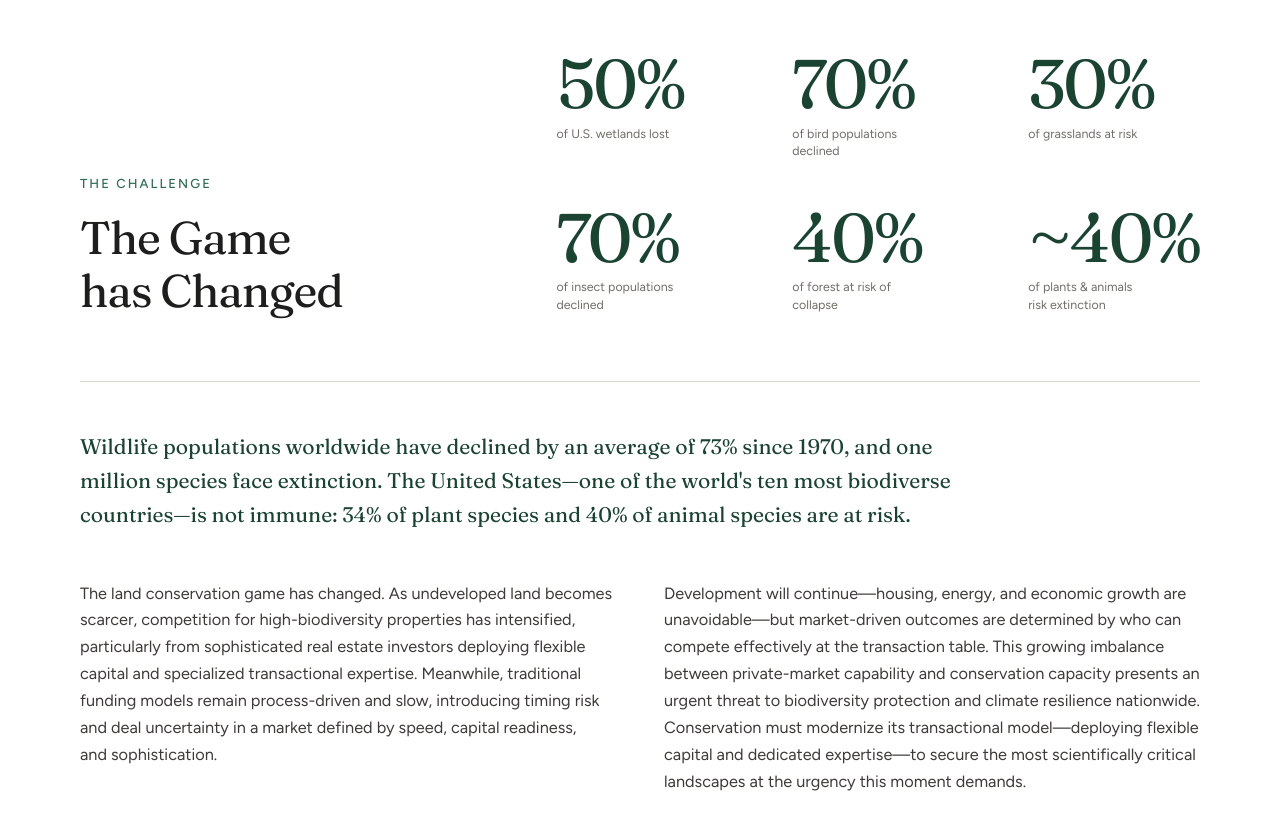
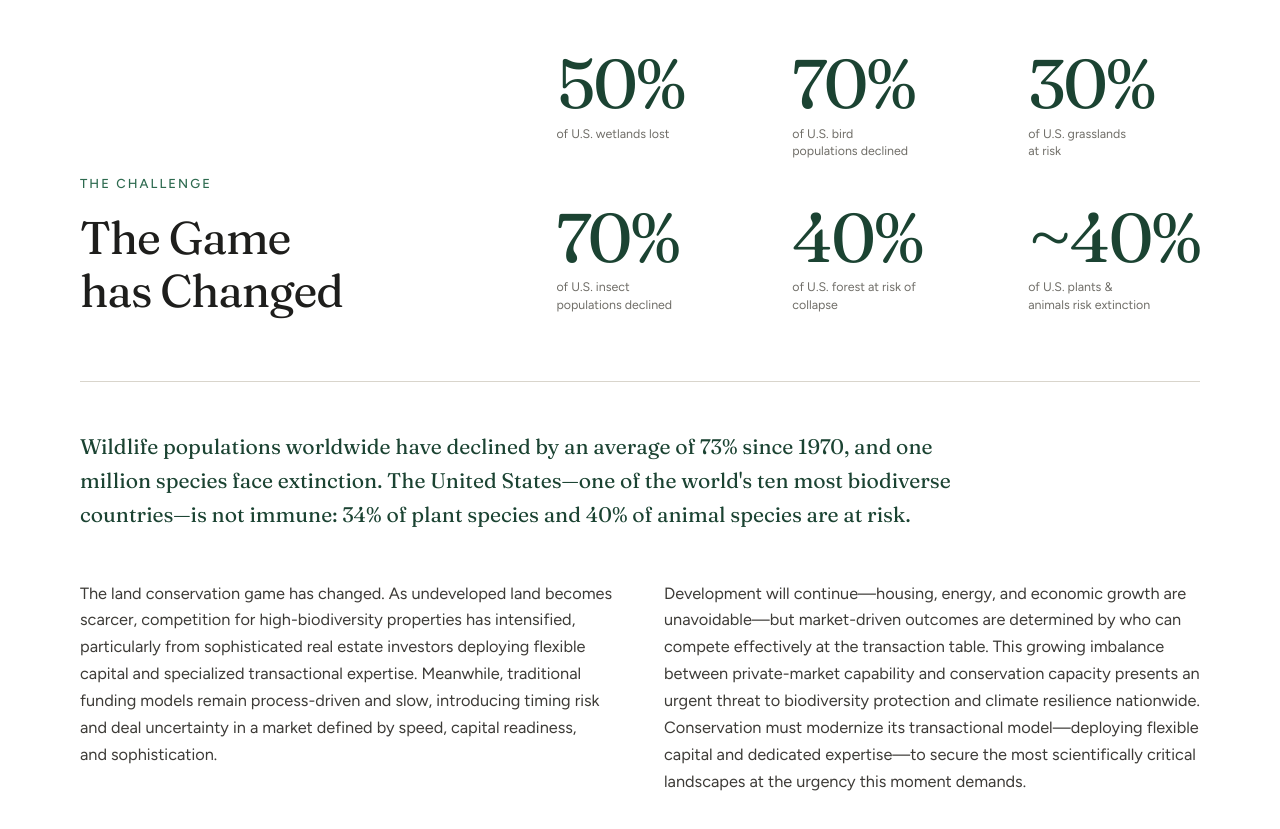
Before and after one commit to jm-kyle/WAF, a website built with Vite: page index.html in a window 1280 px wide. Shown: the part 1160-1989 px from the top of the page. Built offline with nearby package versions, Linux system fonts and the light colour scheme; some packages are replaced by stand-ins of ours; a web font is replaced by a local one.

Commit message:
Add U.S. context to all challenge section stat labels

```diff
--- a/index.html
+++ b/index.html
@@ -150,31 +150,31 @@
 						<div class="stat">
 							<span class="stat__number">30%</span>
 							<span class="stat__label"
-								>of bird populations declined</span
+								>of U.S. bird populations declined</span
 							>
 						</div>
 						<div class="stat">
 							<span class="stat__number">50%</span>
 							<span class="stat__label"
-								>of grasslands at risk</span
+								>of U.S. grasslands at risk</span
 							>
 						</div>
 						<div class="stat">
 							<span class="stat__number">70%</span>
 							<span class="stat__label"
-								>of insect populations declined</span
+								>of U.S. insect populations declined</span
 							>
 						</div>
 						<div class="stat">
 							<span class="stat__number">40%</span>
 							<span class="stat__label"
-								>of forest at risk of collapse</span
+								>of U.S. forest at risk of collapse</span
 							>
 						</div>
 						<div class="stat">
 							<span class="stat__number">~40%</span>
 							<span class="stat__label"
-								>of plants &amp; animals risk
+								>of U.S. plants &amp; animals risk
 								extinction</span
 							>
 						</div>
```
